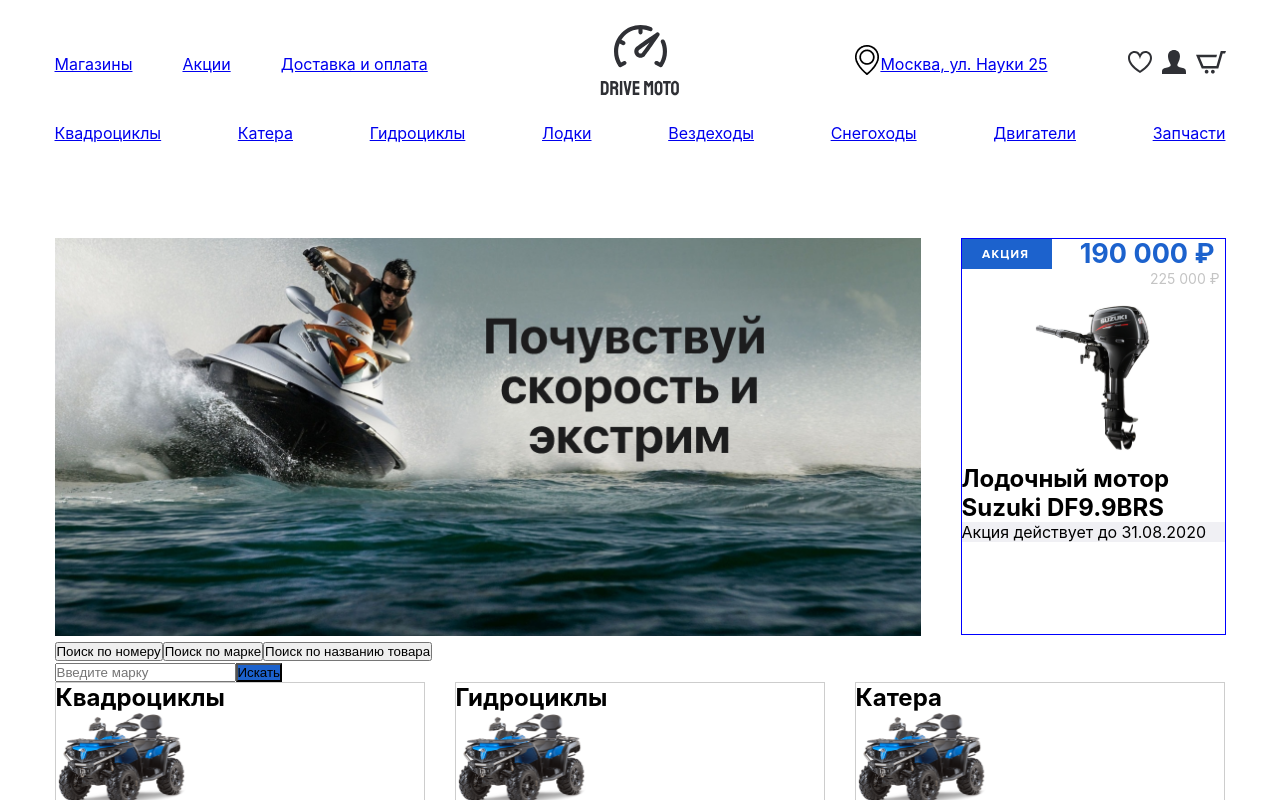
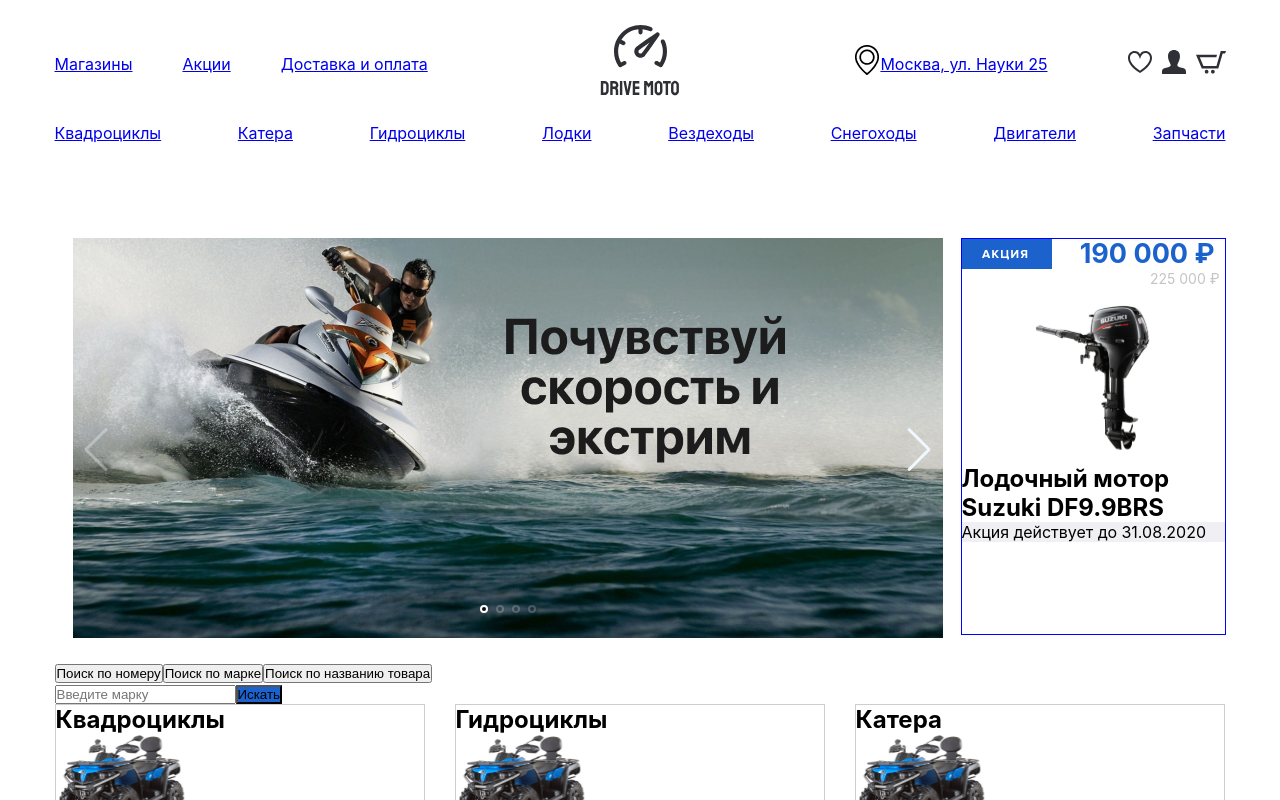
Before and after one commit to TrocyukS96/react-project, a React (Create React App) app: page / in a window 1280 px wide. Shown: the top 800 px of the page. Built offline with nearby package versions, Linux system fonts and the light colour scheme.

Commit message:
SliderBanner changes

```diff
--- a/package.json
+++ b/package.json
@@ -9,6 +9,7 @@
     "react": "^17.0.2",
     "react-dom": "^17.0.2",
     "react-scripts": "4.0.3",
+    "swiper": "^6.5.6",
     "web-vitals": "^1.1.1"
   },
   "scripts": {
--- a/src/components/sliderBanner/SliderBanner.css
+++ b/src/components/sliderBanner/SliderBanner.css
@@ -1,4 +1,32 @@
-.slider-img {
-   width: 100%;
-   height: 100%;
+.swiper-container {
+   width: 870px;
 }
+
+.swiper-pagination {
+   bottom: 0;
+   padding-bottom: 10px;
+}
+
+.swiper-wrapper {
+   padding-inline-start: 0;
+}
+
+.swiper-button-prev,
+.swiper-button-next {
+   color: aliceblue;
+}
+
+.swiper-pagination-bullet-active {
+   background-color: #FFFFFF;
+}
+
+.swiper-pagination-fraction,
+.swiper-pagination-custom,
+.swiper-container-horizontal>.swiper-pagination-bullets {
+   bottom: 35px;
+}
+
+.swiper-pagination-bullet {
+   background-color: rgb(14, 13, 13);
+   border: 2px solid #fff;
+}
--- a/src/components/sliderBanner/SliderBanner.js
+++ b/src/components/sliderBanner/SliderBanner.js
@@ -1,18 +1,44 @@
 
+import React, { useState } from 'react';
+import { Swiper, SwiperSlide } from 'swiper/react';
+import SwiperCore, { Navigation, Pagination } from 'swiper';
+import 'swiper/swiper-bundle.css';
 import './SliderBanner.css';
 import sliderImg from "./../../assets/image/slider-banner/slider-banner.png";
 
-
+SwiperCore.use([Navigation, Pagination]);
 
 function SliderBanner() {
+   // const slides = [];
+   // for (let i = 0; i < 5; i += 1) {
+   //    // slides.push(
+   //    //    <SwiperSlide key={`slide-${i}`} tag="li">
+   //    //       <img
+   //    //          src={`https://picsum.photos/id/${i + 1}/500/300`}
+   //    //          style={{ listStyle: 'none' }}
+   //    //          alt={`Slide ${i}`}
+   //    //       />
+   //    //    </SwiperSlide>
+   //    // );
+   // }
    return (
-      <div className="slider-banner slider">
-         <div className="slider__items">
-            <div className="slider__item">
-               <img className="slider-img" src={sliderImg} alt="slider-banner" />
-            </div>
-         </div>
-      </div>
+
+      <Swiper
+         className="slider__items" tag="ul" navigation pagination spaceBetween={40}
+         slidesPerView={1}
+         onInit={(swiper) => console.log('Swiper initialized!', swiper)}
+         onSlideChange={(swiper) => {
+            console.log('Slide index changed to: ', swiper.activeIndex);
+         }}
+         onReachEnd={() => console.log('Swiper end reached')}
+      >
+
+         <SwiperSlide className="slider__item" tag="li"> <img src={sliderImg} alt="slider-img" /> </SwiperSlide>
+         <SwiperSlide className="slider__item"><img src={sliderImg} alt="slider-img" /></SwiperSlide>
+         <SwiperSlide className="slider__item"><img src={sliderImg} alt="slider-img" /></SwiperSlide>
+         <SwiperSlide className="slider__item"><img src={sliderImg} alt="slider-img" /></SwiperSlide>
+      ...
+      </Swiper>
    );
 }
 
```
Also changed, not shown: 1 other file (tests, documents, lock files or other folders).
